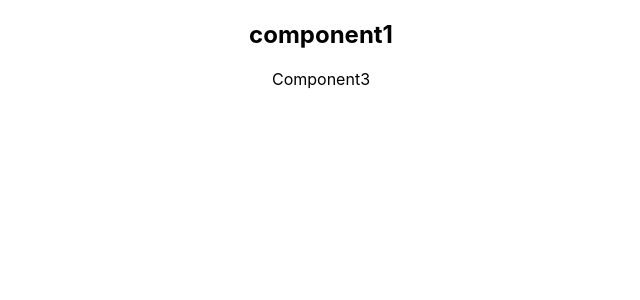
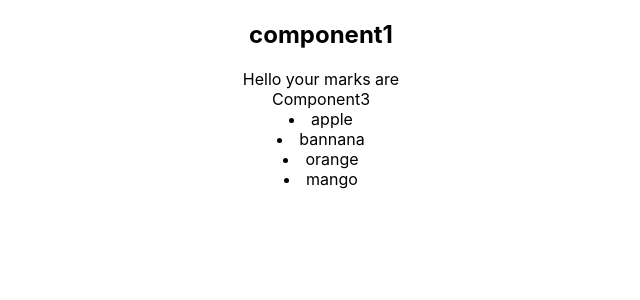
Before and after one commit to suryakalakasim/react, a React (Create React App) app: page / in a window 1280 px wide. Shown: the top 300 px of the page, without its empty margins (319-959 px from the left). Built offline with nearby package versions, Linux system fonts and the light colour scheme.

Commit message:
context in class

```diff
--- a/src/App.js
+++ b/src/App.js
@@ -15,9 +15,11 @@ import Component1 from "./components/component1";
 import Form from "./components/form";
 import Apilicationform from "./components/apform";
 import Hooks from "./components/useEffect";
-import {userProvider} from './components/userContext';
+import { UserProvider } from "./components/userContext";
+
 function App() {
   let stdDetails ={name:"siva",marks:"100",age:"20"}
+  let array =["apple","bannana","orange","mango"]
    return <div className="App">
 {/*<List/>*/}
 {/*<ComponentA/>*/}
@@ -34,9 +36,10 @@ function App() {
 {/*<Form/>*/}
 {/*<Hooks/>*/}
 {/*<Apilicationform/>*/}
-<userProvider username="kala">
-<Component1/>
-</userProvider>
+<UserProvider value={array} >
+  <Component1/>
+  </UserProvider>
+
 
   </div>
     }
--- a/src/components/component2.js
+++ b/src/components/component2.js
@@ -1,9 +1,22 @@
-import React,{useContext} from "react";
-import Component3 from "./component3";
+import React from "react";
+import Component3 from "../components/component3";
+import {UserConsumer} from '../components/userContext';
+class Component2 extends React.Component{
+    render(){
+    return<div>
+       <UserConsumer>
+    {
+        (stdDetails)=>{
+            console.log("stdDetails>>>",stdDetails)
+            return<div>
 
-function Component2(){
-    return<div>
+                Hello  your marks are
+                </div>
+        }
+    }
+</UserConsumer>
 <Component3/>
     </div>
 }
+}
 export default Component2;
--- a/src/components/component3.js
+++ b/src/components/component3.js
@@ -1,17 +1,26 @@
-import React,{useContext} from "react";
-import {userConsumer} from  './components/userContext';
-function Component3(username){
+import React from "react";
+import {UserConsumer} from '../components/userContext';
+class Component3 extends React.Component{
+    render(){
     return<div>
 Component3
 
-<userConsumer>
+<UserConsumer>
     {
-        (username)=>{
-            return<div>Hello{username}</div>
+        (array)=>{
+            console.log("array>>>",array)
+            return<div>
+                <li>{array[0]}</li>
+                <li>{array[1]}</li>
+                <li>{array[2]}</li>
+                <li>{array[3]}</li>
+               {/* Hello {stdDetails.name} your marks are {stdDetails.marks}*/}
+                </div>
         }
     }
-</userConsumer>
+</UserConsumer>
 
     </div>
 }
+}
 export default Component3;
--- a/src/components/userContext.js
+++ b/src/components/userContext.js
@@ -1,5 +1,5 @@
 import React from "react";
-const userContext= React.createContext()
-const userProvider = userContext.Provider
-const userConsumer = userContext.Consumer
-export {userProvider,userConsumer}
+const UserContext= React.createContext()
+const UserProvider = UserContext.Provider
+const UserConsumer = UserContext.Consumer
+export {UserProvider,UserConsumer}
```
Also changed, not shown: src/components/component1.js (+6 -4 lines).
